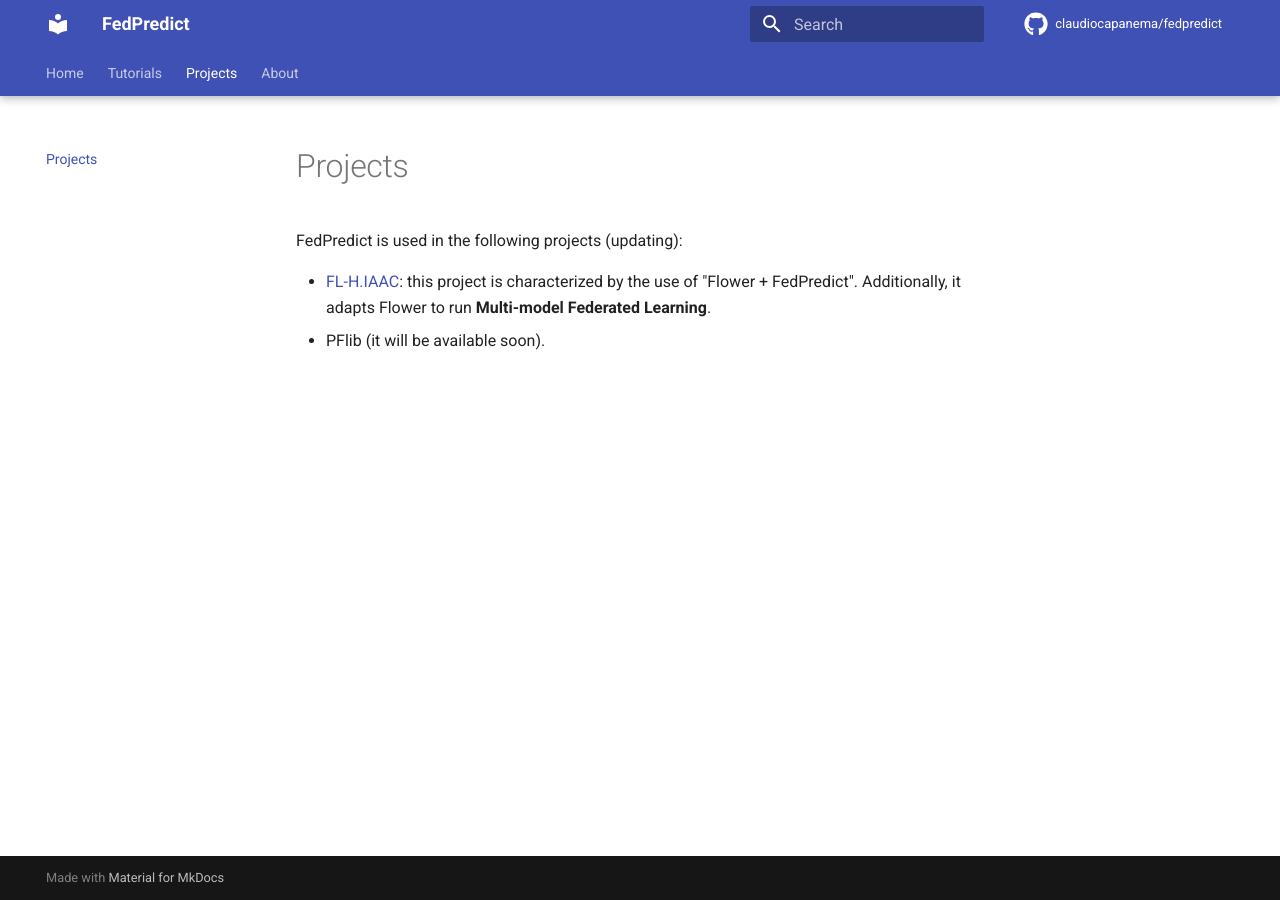
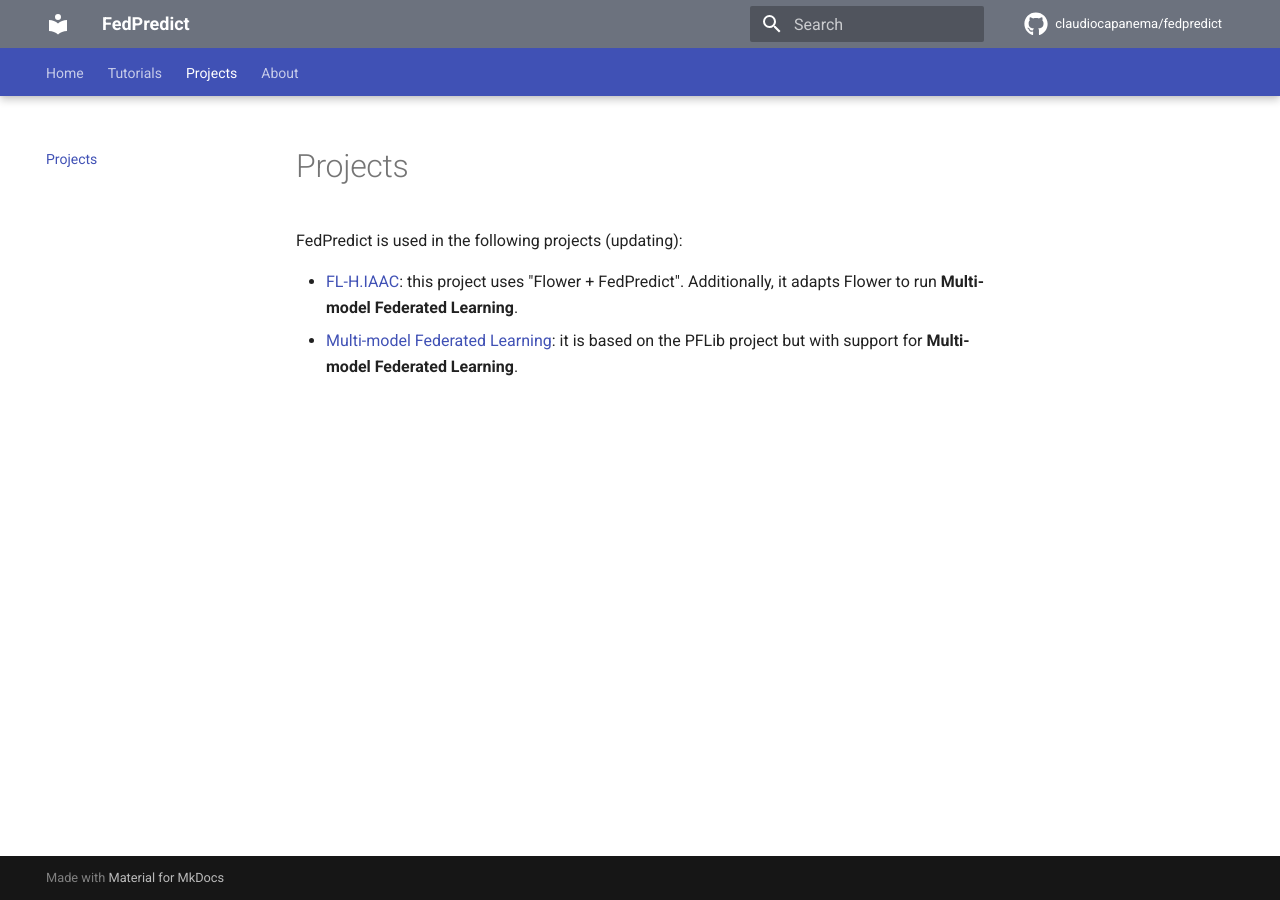
Before and after one commit to claudiocapanema/fedpredict, an MkDocs documentation site: the page built from docs/projects.md, in a window 1280 px wide. Built offline with MkDocs 1.6.1 and Material for MkDocs 9.7.7, drawn with Linux system fonts in a browser that asks for light colours; comment, search, counter and statistics services are not loaded.

```diff
--- a/docs/projects.md
+++ b/docs/projects.md
@@ -2,5 +2,5 @@
 
 FedPredict is used in the following projects (updating):
 
-- [FL-H.IAAC](https://github.com/claudiocapanema/FL-HIAAC_docker): this project is characterized by the use of "Flower + FedPredict". Additionally, it adapts Flower to run **Multi-model Federated Learning**.
-- PFlib (it will be available soon).
+- [FL-H.IAAC](https://github.com/claudiocapanema/FL-HIAAC_docker): this project uses "Flower + FedPredict". Additionally, it adapts Flower to run **Multi-model Federated Learning**.
+- [Multi-model Federated Learning](https://github.com/claudiocapanema/Multi-model-Federated-Learning): it is based on the PFLib project but with support for **Multi-model Federated Learning**.
--- /dev/null
+++ b/docs/stylesheets/extra.css
@@ -0,0 +1,66 @@
+/*#hero-container {*/
+/*  position: relative;*/
+/*  height: 100vh;*/
+/*  overflow: hidden;*/
+/*  background: radial-gradient(circle at 30% 40%, #0f2a4f 0%, #071426 60%, #050d18 100%);*/
+/*}*/
+
+/*!* Central container *!*/
+/*#title {*/
+/*  position: absolute;*/
+/*  width: 100%;*/
+/*  top: 50%;*/
+/*  text-align: center;*/
+/*  transform: translateY(-50%);*/
+/*  z-index: 10;*/
+/*  animation: fadeIn 2s ease forwards;*/
+/*  opacity: 0;*/
+/*}*/
+
+/*!* Title *!*/
+/*#title h1 {*/
+/*  font-family: 'Orbitron', sans-serif;*/
+/*  font-size: 72px;*/
+/*  margin: 0;*/
+/*  letter-spacing: 4px;*/
+/*  background: linear-gradient(90deg, #60a5fa, #3b82f6, #2563eb, #60a5fa);*/
+/*  background-size: 300% 300%;*/
+/*  -webkit-background-clip: text;*/
+/*  -webkit-text-fill-color: transparent;*/
+/*  animation: gradientMove 6s ease infinite, reveal 1.8s ease forwards;*/
+/*  text-shadow:*/
+/*    0 0 12px rgba(59,130,246,0.4),*/
+/*    0 0 35px rgba(59,130,246,0.25);*/
+/*}*/
+
+/*#title p {*/
+/*  margin-top: 25px;*/
+/*  font-size: 20px;*/
+/*  color: rgba(255,255,255,0.85);*/
+/*  backdrop-filter: blur(10px);*/
+/*  background: rgba(255,255,255,0.05);*/
+/*  display: inline-block;*/
+/*  padding: 12px 28px;*/
+/*  border-radius: 30px;*/
+/*  border: 1px solid rgba(255,255,255,0.15);*/
+/*}*/
+
+/*@keyframes gradientMove {*/
+/*  0% { background-position: 0% 50%; }*/
+/*  50% { background-position: 100% 50%; }*/
+/*  100% { background-position: 0% 50%; }*/
+/*}*/
+
+/*@keyframes fadeIn {*/
+/*  to { opacity: 1; }*/
+/*}*/
+
+/*@keyframes reveal {*/
+/*  from { opacity: 0; transform: translateY(20px); filter: blur(6px); }*/
+/*  to { opacity: 1; transform: translateY(0); filter: blur(0); }*/
+/*}*/
+
+.md-header {
+  background: rgba(10, 20, 40, 0.6) !important;
+  backdrop-filter: blur(10px);
+}
--- a/mkdocs.yml
+++ b/mkdocs.yml
@@ -5,6 +5,10 @@
 site_author: Cláudio G. S. Capanema
 theme:
   name: material
+  palette:
+#    scheme: slate
+    primary: indigo
+    accent: cyan
   color_mode: auto
   user_color_mode_toggle: true
   locale: en
@@ -36,3 +40,10 @@
   - codehilite
   - toc:
       permalink: true
+
+extra_css:
+  - stylesheets/extra.css
+
+#extra_javascript:
+#  - https://cdn.jsdelivr.net/npm/three@0.155.0/build/three.min.js
+#  - javascripts/hero.js
```
Also changed, not shown: site/about/index.html, site/index.html, 1 other file.
